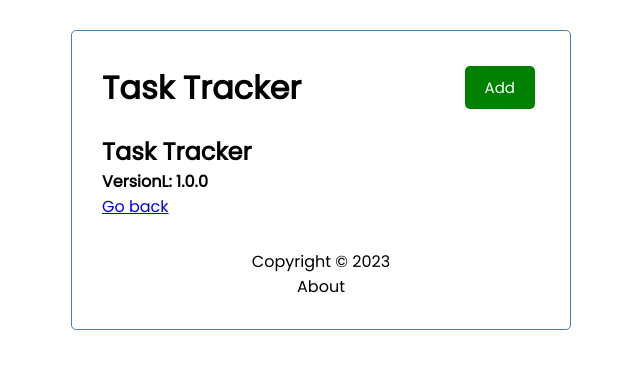
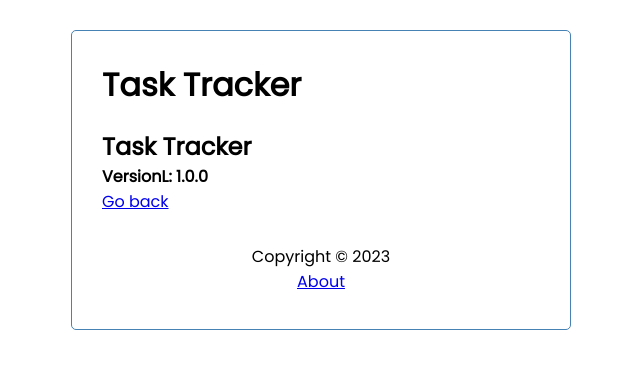
Before and after one commit to Sidharthkp/angular-app, an Angular app: page /about in a window 1280 px wide. Shown: the top 368 px of the page, without its empty margins (319-959 px from the left). Built offline with nearby package versions, Linux system fonts and the light colour scheme.

Commit message:
project completed

```diff
--- a/src/app/components/footer/footer.component.html
+++ b/src/app/components/footer/footer.component.html
@@ -1,4 +1,4 @@
 <footer>
     <p>Copyright &copy; 2023</p>
-    <p routerLink="/about">About</p>
+    <a routerLink="/about">About</a>
 </footer>
--- a/src/app/components/header/header.component.html
+++ b/src/app/components/header/header.component.html
@@ -2,5 +2,5 @@
     <h1>
         {{title}}
     </h1>
-    <app-button color="{{showAddTask ? 'red' : 'green'}}" text="{{showAddTask ? 'Close' : 'Add'}}" (btnClick)="toggleAddTask()"></app-button>
+    <app-button *ngIf = "hasRoute('/')" color="{{showAddTask ? 'red' : 'green'}}" text="{{showAddTask ? 'Close' : 'Add'}}" (btnClick)="toggleAddTask()"></app-button>
 </header>
--- a/src/app/components/header/header.component.ts
+++ b/src/app/components/header/header.component.ts
@@ -1,6 +1,7 @@
 import { Component } from '@angular/core';
 import { UiService } from 'src/app/services/ui.service';
 import { Subscription } from 'rxjs';
+import { Router } from '@angular/router';
 
 @Component({
   selector: 'app-header',
@@ -12,11 +13,15 @@ export class HeaderComponent {
   showAddTask!: boolean;
   subscription!: Subscription;
 
-  constructor(private uiService: UiService) {
+  constructor(private uiService: UiService, private router: Router) {
     this.subscription = this.uiService.onToggle().subscribe((value) => (this.showAddTask = value));
   }
 
   toggleAddTask() {
     this.uiService.toggleAddTask();
   }
+
+  hasRoute(route: string) {
+    return this.router.url === route;
+  }
 }
```
